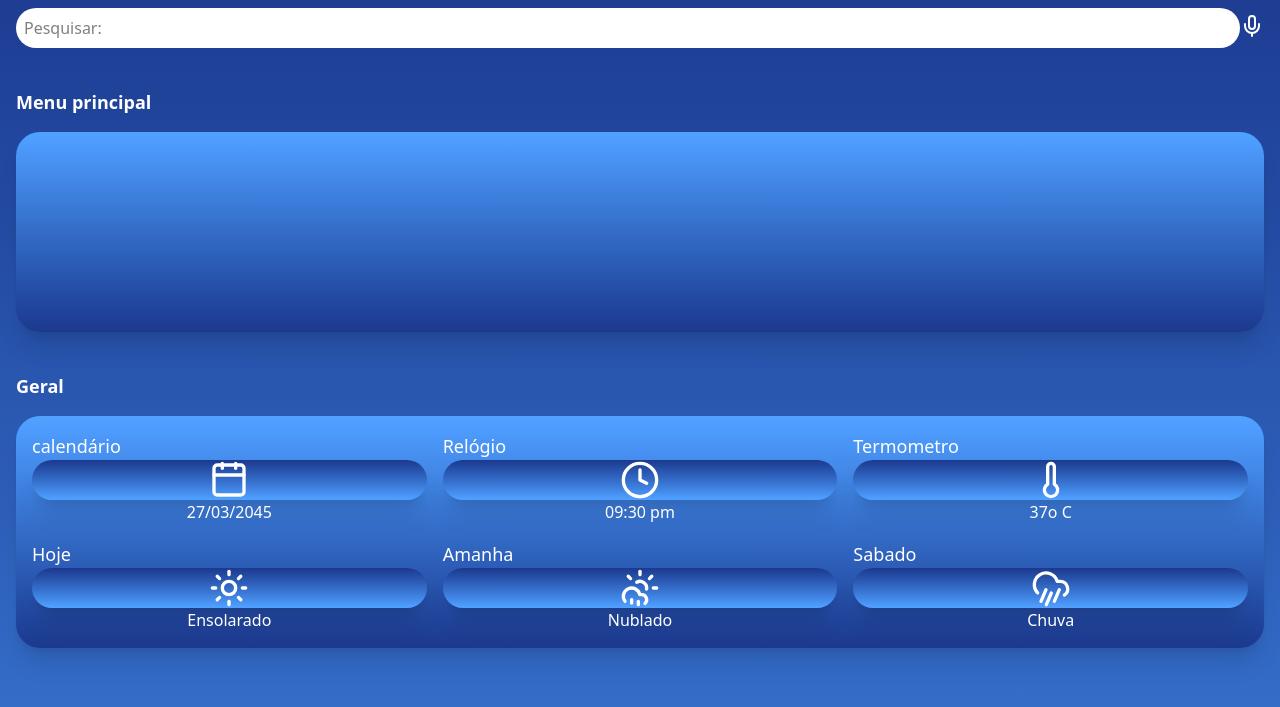
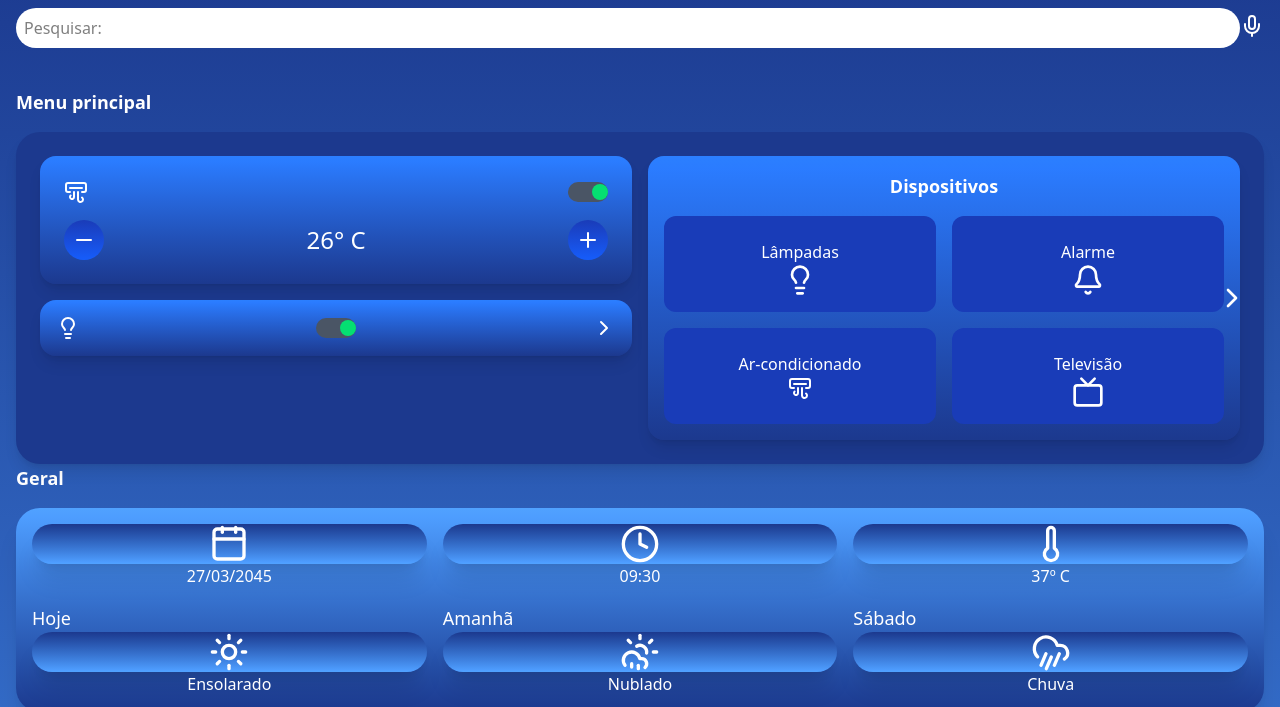
Before and after one commit to leo-braida/interface-home-controller, a website: page src/menu.html in a window 1280 px wide. Shown: the part 60-767 px from the top of the page. Drawn offline with nearby package versions, Linux system fonts and the light colour scheme.

Commit message:
feat: menu principal

```diff
--- a/src/menu.html
+++ b/src/menu.html
@@ -11,8 +11,7 @@
 
   <body class="min-h-screen bg-gradient-to-b from-blue-900 to-blue-400 px-4">
 
-  <nav
-    class="bg-gradient-to-b from-blue-900 to-blue-700 p-4 flex justify-between text-white fixed top-0 left-0 w-full z-100 rounded-b-3xl">
+    <nav class="bg-gradient-to-b from-blue-900 to-blue-700 p-4 flex justify-between text-white fixed top-0 left-0 w-full z-100 rounded-b-3xl">
       <div class="flex gap-3">
 
         <i data-lucide="arrow-left" class="w-6 h-6" onclick="back()"></i>
@@ -31,25 +30,70 @@
 
 
     <div class="flex items-center flex-grow mt-16 mb-10">
-    <input id="pesquisar" type="text" placeholder="Pesquisar:"
-      class="w-full p-2 mt-1 bg-white text-grey outline-none rounded-3xl" />
+      <input id="pesquisar" type="text" placeholder="Pesquisar:" class="w-full p-2 mt-1 bg-white text-grey outline-none rounded-3xl" />
       <button class="cursor-pointer">
         <i data-lucide="mic" class="text-white"></i>
       </button>
     </div>
 
     <label class="text-white text-lg font-semibold block mb-4">Menu principal</label>
-  <div class="flex items-center flex-grow grid grid-cols-1 gap-4 mb-10">
-    <div
-      class="bg-gradient-to-b from-blue-400 to-blue-900 p-2 rounded-3xl shadow-md w-full text-white place-self-center justify-between content-between shadow-xl size-50 w-3xs">
+    <div class="bg-blue-900 p-6 rounded-3xl shadow-lg text-white w-full relative flex flex-row items-start gap-4">
+        <div class="flex flex-col w-1/2 gap-4 h-full">
+          <div class="bg-gradient-to-b from-blue-500 to-blue-900 p-6 rounded-2xl shadow-lg flex-1 h-full flex flex-col justify-between">
+            <div class="flex justify-between items-center mb-4">
+              <i data-lucide="air-vent" class="w-6 h-6"></i>
+              <div class="w-10 h-5 bg-gray-600 rounded-full flex items-center p-1 cursor-pointer" onclick="toggleCheckbox(this)">
+                <div class="w-4 h-4 bg-green-400 rounded-full transition-transform transform translate-x-5"></div>
+              </div>
+            </div>
+            <div class="flex justify-between items-center text-2xl">
+              <button class="bg-gradient-to-b from-blue-800 to-blue-600 p-2 rounded-full"><i data-lucide="minus"></i></button>
+              <span>26° C</span>
+              <button class="bg-gradient-to-b from-blue-800 to-blue-600 p-2 rounded-full"><i data-lucide="plus"></i></button>
             </div>
           </div>
 
+          <div class="bg-gradient-to-b from-blue-500 to-blue-900 p-4 rounded-2xl shadow-lg w-full flex justify-between items-center">
+            <i data-lucide="lightbulb" class="w-6 h-6"></i>
+            <div class="w-10 h-5 bg-gray-600 rounded-full flex items-center p-1 cursor-pointer" onclick="toggleCheckbox(this)">
+              <div class="w-4 h-4 bg-green-400 rounded-full transition-transform transform translate-x-5"></div>
+            </div>
+            <i data-lucide="chevron-right" class="w-6 h-6"></i>
+          </div>
+        </div>
+
+        <div class="w-1/2">
+          <div class="bg-gradient-to-b from-blue-500 to-blue-900 p-4 rounded-2xl shadow-lg w-full flex flex-col items-center">
+            <h3 class="text-lg font-semibold mb-4 text-center">Dispositivos</h3>
+            <div class="grid grid-cols-2 gap-4 w-full">
+              <div class="bg-blue-800 p-4 rounded-xl flex flex-col items-center">
+                <span class="mt-2">Lâmpadas</span>
+                <i data-lucide="lightbulb" class="w-8 h-8"></i>
+              </div>
+              <div class="bg-blue-800 p-4 rounded-xl flex flex-col items-center">
+                <span class="mt-2">Alarme</span>
+                <i data-lucide="bell" class="w-8 h-8"></i>
+              </div>
+
+              <div class="bg-blue-800 p-4 rounded-xl flex flex-col items-center">
+                <span class="mt-2">Ar-condicionado</span>
+                <i data-lucide="air-vent"></i>
+              </div>
+              <div class="bg-blue-800 p-4 rounded-xl flex flex-col items-center">
+                <span class="mt-2">Televisão</span>
+                <i data-lucide="tv" class="w-8 h-8"></i>
+              </div>
+            </div>
+          </div>
+          <div class="absolute right-4 top-1/2 transform -translate-y-1/2">
+            <i data-lucide="chevron-right" class="w-8 h-8"></i>
+          </div>
+        </div>
+      </div>
   <label class="text-white text-lg font-semibold block mb-4">Geral</label>
   <div
     class="grid grid-cols-3 gap-4 bg-gradient-to-b from-blue-400 to-blue-900 p-4 rounded-3xl text-white shadow-xl w-full mb-10">
     <div>
-      <p class="text-lg">calendário</p>
       <div
         class="flex justify-center items-center bg-gradient-to-b from-blue-900 to-blue-400 rounded-3xl shadow-xl">
         <i data-lucide="calendar" class="size-10"></i>
@@ -58,21 +102,19 @@
     </div>
 
     <div>
-      <p class="text-lg">Relógio</p>
       <div
         class="flex justify-center items-center bg-gradient-to-b from-blue-900 to-blue-400 rounded-3xl shadow-xl">
         <i data-lucide="clock-4" class="size-10"></i>
       </div>
-      <p class="text-center">09:30 pm</p>
+      <p class="text-center">09:30</p>
     </div>
 
     <div>
-      <p class="text-lg">Termometro</p>
       <div
         class="flex justify-center items-center bg-gradient-to-b from-blue-900 to-blue-400 rounded-3xl shadow-xl">
         <i data-lucide="thermometer" class="size-10"></i>
       </div>
-      <p class="text-center">37o C</p>
+      <p class="text-center">37º C</p>
     </div>
 
     <div>
@@ -85,7 +127,7 @@
     </div>
 
     <div>
-      <p class="text-lg">Amanha</p>
+      <p class="text-lg">Amanhã</p>
       <div
         class="flex justify-center items-center bg-gradient-to-b from-blue-900 to-blue-400 rounded-3xl shadow-xl">
         <i data-lucide="cloud-sun-rain" class="size-10"></i>
@@ -94,7 +136,7 @@
     </div>
 
     <div>
-      <p class="text-lg">Sabado</p>
+      <p class="text-lg">Sábado</p>
       <div
         class="flex justify-center items-center bg-gradient-to-b from-blue-900 to-blue-400 rounded-3xl shadow-xl">
         <i data-lucide="cloud-rain-wind" class="size-10"></i>
```
Also changed, not shown: src/output.css. Lines whose indentation alone changed are shown as unchanged.
